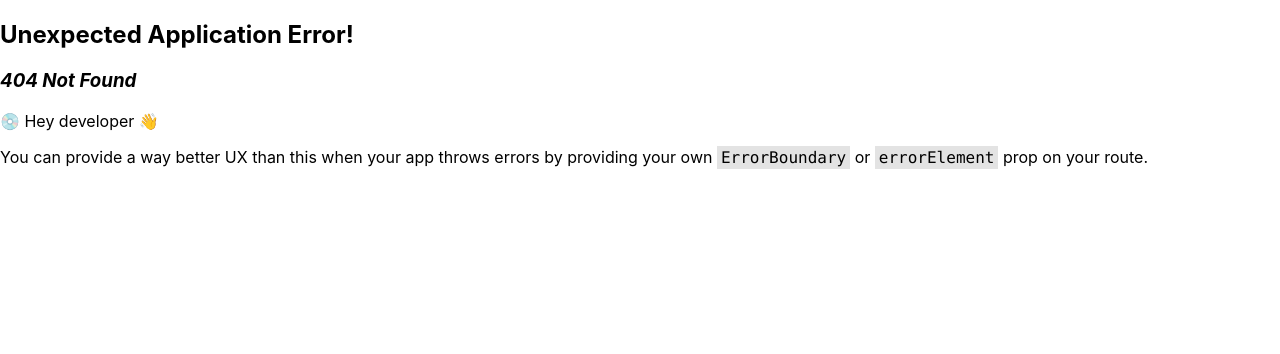
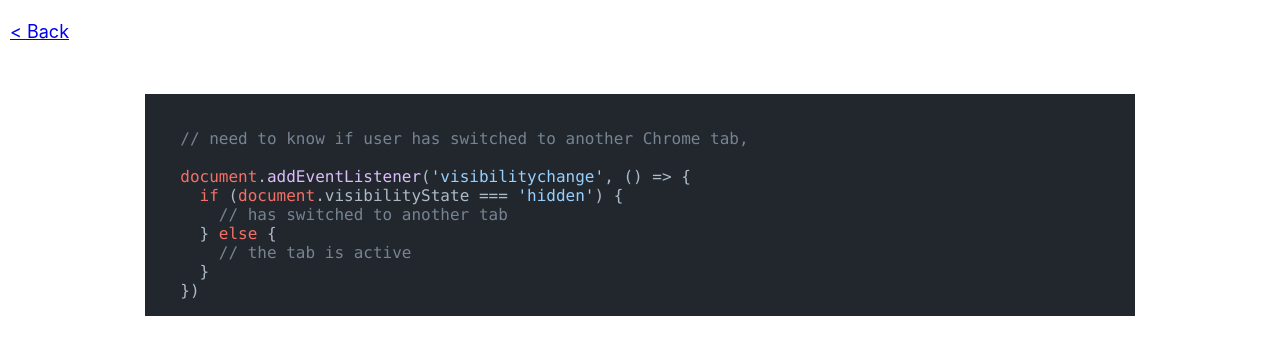
Before and after one commit to 615349/615349.GitHub.io, a React (Create React App) app: page /visibility-change in a window 1280 px wide. Before the commit this address had no page. Shown: the top 354 px of the page. Built offline with nearby package versions, Linux system fonts and the light colour scheme.

Commit message:
add VisibilityChange

```diff
--- a/src/components/Home.tsx
+++ b/src/components/Home.tsx
@@ -51,6 +51,7 @@ const Home = () => {
         <Section href="deep-clone" text="Deep clone" />
         <Section href="value-of" text="Value of" />
         <Section href="iterator" text="Iterator" />
+        <Section href="visibility-change" text="Visibility change" />
       </Inner>
       <Title>TypeScript</Title>
       <Inner>
--- /dev/null
+++ b/src/components/Snippets/VisibilityChange.tsx
@@ -0,0 +1,16 @@
+import Template from "../Template";
+
+const code = `
+  // need to know if user has switched to another Chrome tab,
+
+  document.addEventListener('visibilitychange', () => {
+    if (document.visibilityState === 'hidden') {
+      // has switched to another tab
+    } else {
+      // the tab is active
+    }
+  })
+`;
+export default function VisibilityChange() {
+  return <Template code={code} />;
+}
--- a/src/index.tsx
+++ b/src/index.tsx
@@ -20,6 +20,7 @@ import AddProperty from "./components/Snippets/AddProperty";
 import DeepClone from "./components/Snippets/DeepClone";
 import ValueOf from "./components/Snippets/ValueOf";
 import Iterator from "./components/Snippets/Iterator";
+import VisibilityChange from "./components/Snippets/VisibilityChange";
 
 const router = createBrowserRouter([
   {
@@ -94,6 +95,10 @@ const router = createBrowserRouter([
     path: "iterator",
     element: <Iterator />,
   },
+  {
+    path: "visibility-change",
+    element: <VisibilityChange />,
+  },
 ]);
 
 createRoot(document.getElementById("root") as HTMLElement).render(
```
